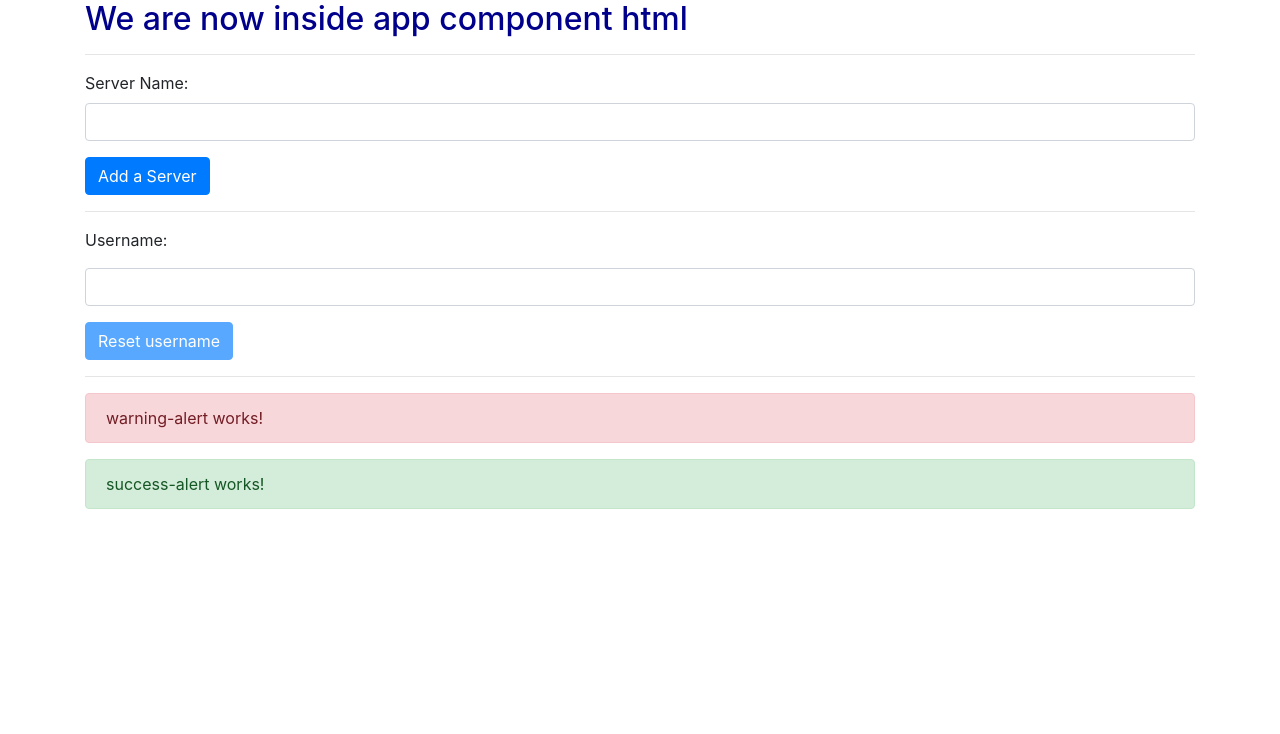
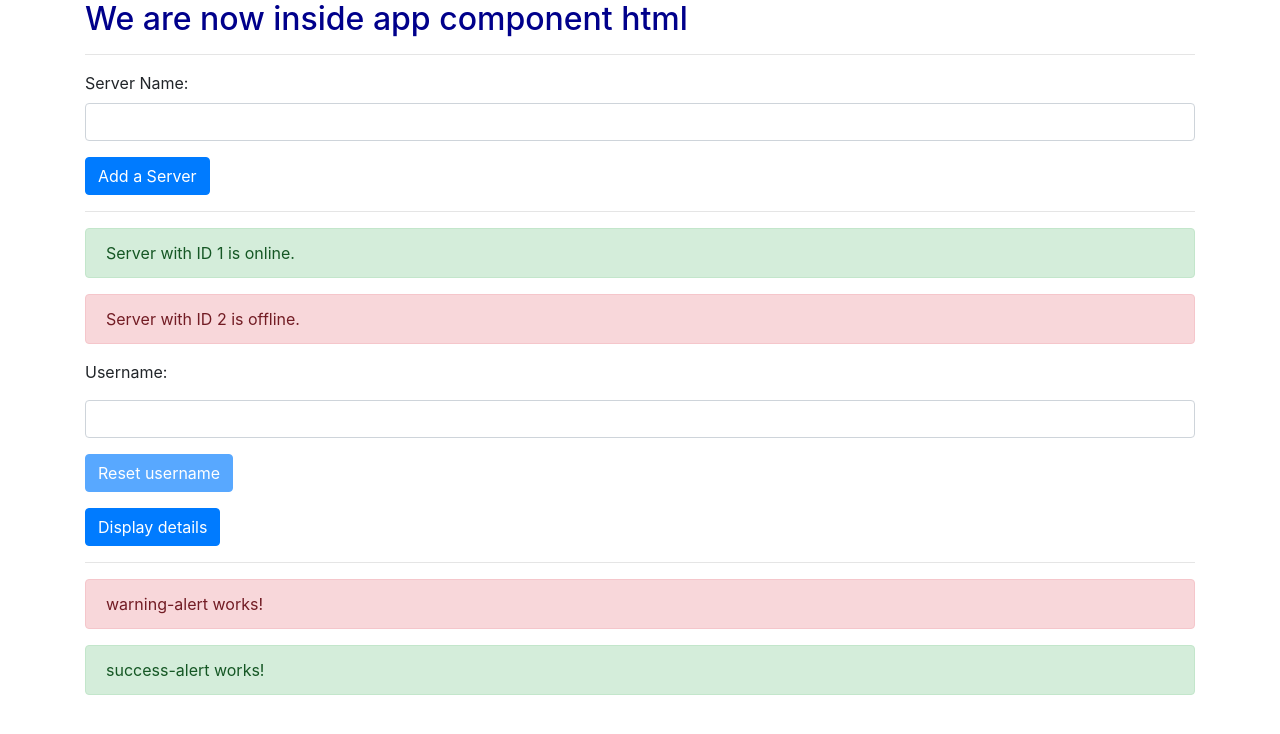
Before and after one commit to ucarm/RestaurantMenu, an Angular app: page / in a window 1280 px wide. Shown: the top 734 px of the page. Built offline with nearby package versions, Linux system fonts and the light colour scheme.

Commit message:
ngFor and ngIf and more practice for property binding, event binding

```diff
--- a/src/app/app.component.html
+++ b/src/app/app.component.html
@@ -6,5 +6,5 @@
                 <hr>
                 <app-warning-alert></app-warning-alert>
                 <app-success-alert></app-success-alert>
-    </div>
+        </div>
 </div>
--- a/src/app/server/server.component.html
+++ b/src/app/server/server.component.html
@@ -1 +1,3 @@
-<p>{{ 'Server'}} with ID {{ serverId }} is {{ getServerStatus() }} </p>
+<!-- <p [ngStyle]="{backgroundColor: getColor()}">{{ 'Server'}} with ID {{ serverId }} is {{ getServerStatus() }} </p> -->
+
+<p [ngClass]="getStatusClass()">{{ 'Server'}} with ID {{ serverId }} is {{ getServerStatus() }}. </p>
--- a/src/app/server/server.component.ts
+++ b/src/app/server/server.component.ts
@@ -1,15 +1,29 @@
 import { Component } from '@angular/core';
+import { ServersComponent } from '../servers/servers.component';
 
 @Component({
     selector: 'app-server',
     templateUrl: './server.component.html'
 })
-export class ServerComponent {
-    serverId =10;
+export class ServerComponent{
+    static countServer=0
+    serverId=1;
     serverStatus= "online";
+
+    constructor(){
+        this.serverStatus = Math.random() > 0.5 ? 'online' : 'offline';
+        this.serverId=ServerComponent.countServer+1;
+        ServerComponent.countServer++;
+    }
 
     getServerStatus(){
         return this.serverStatus;
     }
+    getColor(){
+        return this.getServerStatus() === 'online' ? 'green': 'red';
+    }
 
+    getStatusClass(){
+        return  this.getServerStatus() === 'online' ? 'alert alert-success green': 'alert alert-danger';
+    }
 }
--- a/src/app/servers/servers.component.html
+++ b/src/app/servers/servers.component.html
@@ -3,9 +3,7 @@
     class="form-control mb-2"
     (input)= "onUpdateServerName($event)"> -->
 
-<input type="text"
-class="form-control mb-2"
-[(ngModel)]="serverName">
+<input type="text" class="form-control mb-2" [(ngModel)]="serverName">
 
 <p>{{ serverName }}</p>
 <button class="btn btn-primary" [disabled]="!allowNewServer" (click)="onCreateServer()">Add a Server</button>
@@ -13,23 +11,31 @@ class="form-control mb-2"
 <!-- <p>{{ allowNewServer }}</p> -->
 <!-- <p [innerText]="allowNewServer"></p> -->
 <p *ngIf="serverCreated">
-<label for="">Server Creation status :</label>
-<a> {{ serverCreationStatus }}</a>
+    <label for="">Server Creation status :</label>
+    <a> {{ serverCreationStatus }}</a>
 </p>
 
-<!-- <app-server></app-server>
-<hr>
-<app-server></app-server> -->
+<app-server *ngFor="let server of servers"></app-server>
+<!-- <hr> -->
+<!-- <app-server></app-server> -->
 
 <label for="">Username:</label>
-<input type="text"
-class="form-control mb-2 mt-2"
-[(ngModel)]="userName">
+<input type="text" class="form-control mb-2 mt-2" [(ngModel)]="userName">
 
 <p>{{ userName }}</p>
 
-<button class="btn btn-primary"
-[disabled]="userName.length==0"
-(click)="resetUsernameField()"
->
-Reset username</button>
+<button class="btn btn-primary" [disabled]="userName.length==0" (click)="resetUsernameField()">
+    Reset username</button>
+<br>
+<button class="btn btn-primary mt-3" (click)="showAMessage()"> {{ displayDetails === true? 'Hide': 'Display' }}
+    details</button>
+<p class="mt-2 mb-2 p-3" *ngIf="displayDetails" [ngStyle]="{'background-color': moreThan4() ? 'blue' : 'green' }"
+    [ngClass]="{'text-white' : moreThan4() }">Congrats you invented the hidden
+    "wheel."
+    <br>{{ displayDetailsClicks[displayDetailsClicks.length-1]['value'] +" And "+ displayDetailsClicks[displayDetailsClicks.length-1]['DateTime'] }}
+</p>
+<div class="mt-2 mb-2">
+    <div class="p-1" *ngFor="let loggedValue of displayDetailsClicks"
+        [ngStyle]="{'background-color': loggedValue['value']>4? 'blue' : 'green' }" [ngClass]="{'text-white' : moreThan4() }">
+        {{ loggedValue['value'] +"   "+ loggedValue['DateTime']  }}</div>
+</div>
--- a/src/app/servers/servers.component.ts
+++ b/src/app/servers/servers.component.ts
@@ -8,30 +8,47 @@ import { Component, OnInit } from '@angular/core';
 export class ServersComponent implements OnInit {
   allowNewServer = false;
   serverCreationStatus = "no servers are created";
-  serverName= "";
-  userName="";
-  serverCreated=false;
+  serverName = "";
+  userName = "";
+  serverCreated = false;
+  servers = ['testServer', 'testServer2'];
+  displayDetails=false;
+  displayDetailsClicks = [];
+  displayDetailsClicksCount=0;
 
   constructor() {
     setTimeout(() => {
-      this.allowNewServer =true;
+      this.allowNewServer = true;
     }, 2000);
   }
 
   ngOnInit() {
   }
 
-  onCreateServer(){
-    this.serverCreated=true;
-    this.serverCreationStatus="Server is created. Name is "+this.serverName;
+  onCreateServer() {
+    this.serverCreated = true;
+    this.servers.push(this.serverName);
+    this.serverCreationStatus = "Server is created. Name is " + this.serverName;
   }
 
-  onUpdateServerName(event :any){
-    this.serverName= (<HTMLInputElement>event.target).value;
+  onUpdateServerName(event: any) {
+    this.serverName = (<HTMLInputElement>event.target).value;
   }
 
-  resetUsernameField(){
-    this.userName="";
+  resetUsernameField() {
+    this.userName = "";
+  }
+  showAMessage() {
+    this.displayDetails= !this.displayDetails;
+    if (this.displayDetails ===true){
+      this.displayDetailsClicksCount++;
+      var today= new Date();
+      var dateTime = today.getHours() + ":" + today.getMinutes() + ":" + today.getSeconds();
+      this.displayDetailsClicks.push({'value':this.displayDetailsClicksCount, 'DateTime': dateTime});
+    }
   }
 
+  moreThan4(){
+    return this.displayDetailsClicksCount>4;
+  }
 }
```
